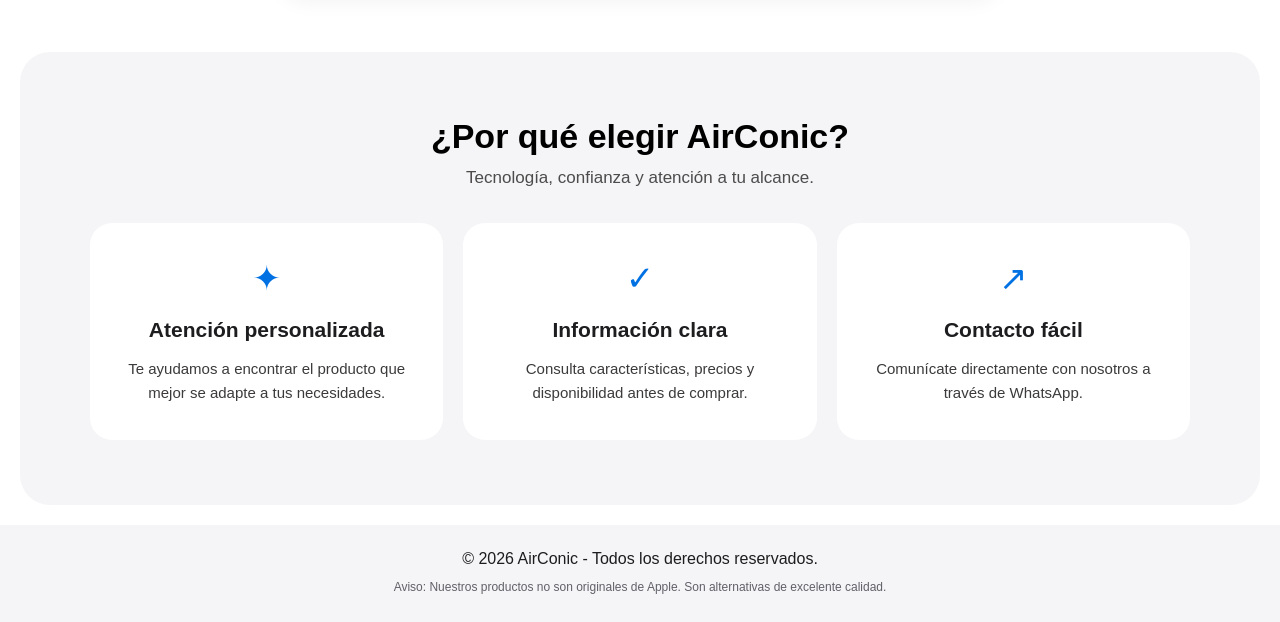
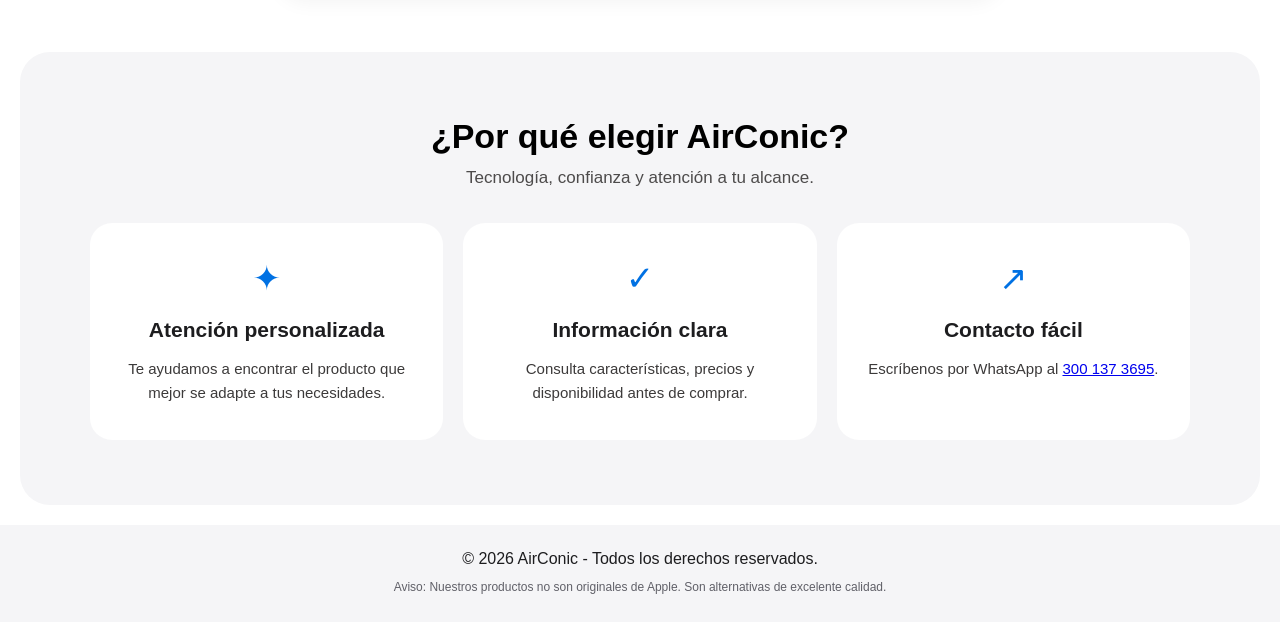
Before and after one commit to Fabixioo/Airconic, a plain HTML site: page index.html in a window 1280 px wide. Shown: the part 1632-2254 px from the top of the page. Drawn offline with Linux system fonts and the light colour scheme.

Commit message:
Mostrar el WhatsApp de atención de AirConic en Contacto

```diff
--- a/index.html
+++ b/index.html
@@ -193,8 +193,8 @@
             <div class="beneficio-icono">↗</div>
             <h3>Contacto fácil</h3>
             <p>
-                Comunícate directamente con nosotros
-                a través de WhatsApp.
+                Escríbenos por WhatsApp al
+                <a href="https://wa.me/573001373695">300 137 3695</a>.
             </p>
         </div>
 
```
